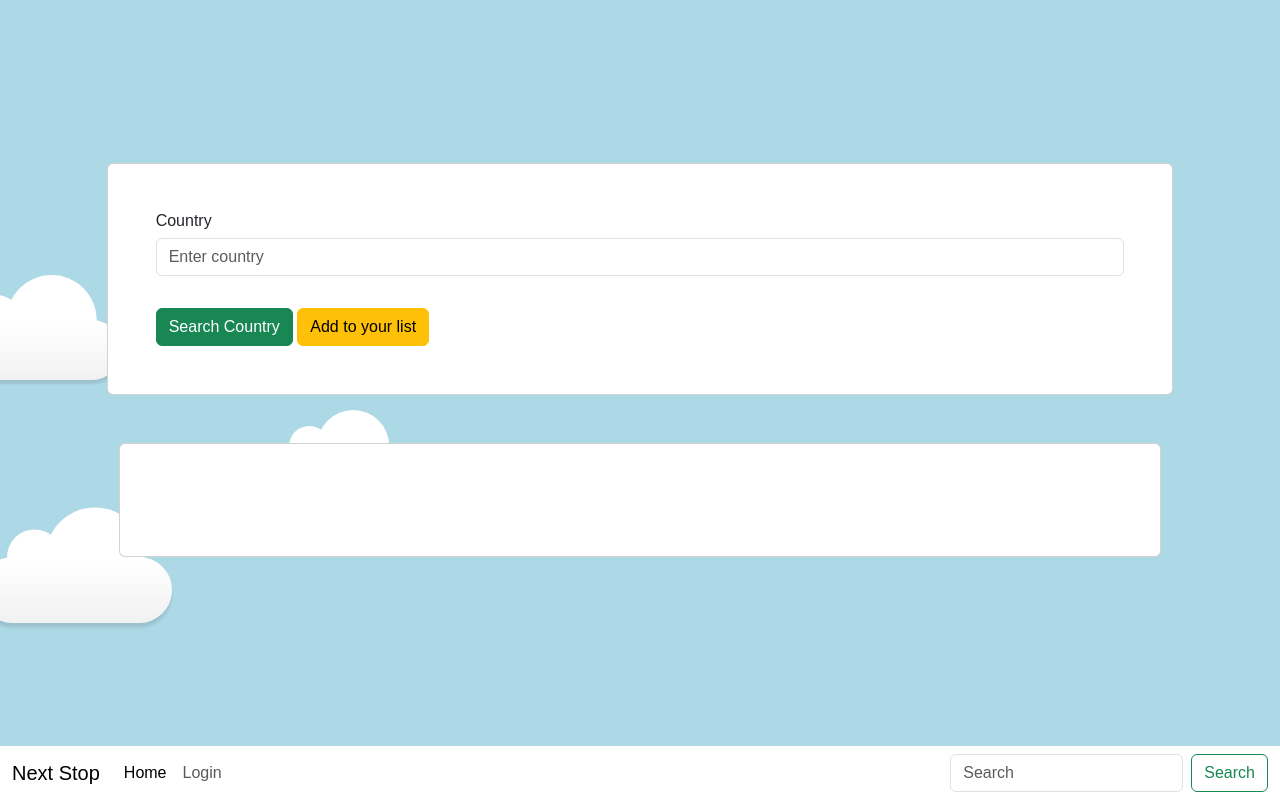
After one commit to composercordero/week7-JS, a Flask app: page /visited in a window 1280 px wide. The commit adds this page. Run offline with Flask 3, Linux system fonts and the light colour scheme.

Commit message:
query country, add to your list

```diff
--- a/app/forms.py
+++ b/app/forms.py
@@ -17,5 +17,5 @@ class LoginForm(FlaskForm):
     submit = SubmitField('Login')
 
 class Country(FlaskForm):
-    name = StringField('First Name', validators = [InputRequired()])
+    name = StringField('Country', validators = [InputRequired()])
     submit = SubmitField('Search Country')
--- a/app/routes.py
+++ b/app/routes.py
@@ -1,6 +1,6 @@
 from app import app, db
 from flask import render_template, redirect, url_for, flash, request
-from app.forms import SignUpForm, LoginForm
+from app.forms import SignUpForm, LoginForm, Country
 from app.models import User, Visited, Wish_List
 from flask_login import login_user, logout_user, login_required, current_user
 
@@ -44,7 +44,7 @@ def index():
 
         login_user(new_user)
 
-        return redirect(url_for('index'))
+        return redirect(url_for('visited'))
 
     return render_template('index.html', form = form, form2 = form2)
 
@@ -53,3 +53,25 @@ def logout():
     logout_user()
     flash("You have successfully logged out", "success")
     return redirect(url_for('index'))
+
+@app.route('/visited', methods = ['GET', 'POST'])
+def visited():
+    form = Country()
+
+    if form.validate_on_submit():
+        name = form.name.data
+
+        check_name = db.session.execute(db.select(Visited).where( (Visited.name==name))).scalar()
+        if check_name:
+            flash(f'{name} is already in your list', 'danger')
+            return redirect(url_for('visited'))
+
+        new_country = Visited(name = name, user_id = current_user.id)
+
+        db.session.add(new_country)
+        db.session.commit()
+        flash(f'You added {new_country.name} to your list!', 'success')
+
+        return redirect(url_for('visited'))
+
+    return render_template('visited.html', form = form)
--- a/app/static/css/style.css
+++ b/app/static/css/style.css
@@ -0,0 +1,169 @@
+.is-invisible{
+    display: none;
+}
+
+.is-visible{
+    display: block;
+}
+
+.table>:not(caption)>*>*{
+    background-color: transparent;
+
+}
+
+/* To study, css background source: https://codepen.io/Mark_Bowley/pen/LYZEBq */
+
+body {
+	background: lightblue;
+	color: #333;
+	font: 100% Arial, Sans Serif;
+	height: 100vh;
+	margin: 0;
+	padding: 0;
+	overflow-x: hidden;
+}
+
+#background-wrap {
+    bottom: 0;
+	left: 0;
+	padding-top: 50px;
+	position: fixed;
+	right: 0;
+	top: 0;
+	z-index: -1;
+}
+
+/* KEYFRAMES */
+
+@-webkit-keyframes animateCloud {
+    0% {
+        margin-left: -1000px;
+    }
+    100% {
+        margin-left: 100%;
+    }
+}
+
+@-moz-keyframes animateCloud {
+    0% {
+        margin-left: -1000px;
+    }
+    100% {
+        margin-left: 100%;
+    }
+}
+
+@keyframes animateCloud {
+    0% {
+        margin-left: -1000px;
+    }
+    100% {
+        margin-left: 100%;
+    }
+}
+
+/* ANIMATIONS */
+
+.x1 {
+	-webkit-animation: animateCloud 35s linear infinite;
+	-moz-animation: animateCloud 35s linear infinite;
+	animation: animateCloud 35s linear infinite;
+
+	-webkit-transform: scale(0.65);
+	-moz-transform: scale(0.65);
+	transform: scale(0.65);
+}
+
+.x2 {
+	-webkit-animation: animateCloud 20s linear infinite;
+	-moz-animation: animateCloud 20s linear infinite;
+	animation: animateCloud 20s linear infinite;
+
+	-webkit-transform: scale(0.3);
+	-moz-transform: scale(0.3);
+	transform: scale(0.3);
+}
+
+.x3 {
+	-webkit-animation: animateCloud 30s linear infinite;
+	-moz-animation: animateCloud 30s linear infinite;
+	animation: animateCloud 30s linear infinite;
+
+	-webkit-transform: scale(0.5);
+	-moz-transform: scale(0.5);
+	transform: scale(0.5);
+}
+
+.x4 {
+	-webkit-animation: animateCloud 18s linear infinite;
+	-moz-animation: animateCloud 18s linear infinite;
+	animation: animateCloud 18s linear infinite;
+
+	-webkit-transform: scale(0.4);
+	-moz-transform: scale(0.4);
+	transform: scale(0.4);
+}
+
+.x5 {
+	-webkit-animation: animateCloud 25s linear infinite;
+	-moz-animation: animateCloud 25s linear infinite;
+	animation: animateCloud 25s linear infinite;
+
+	-webkit-transform: scale(0.55);
+	-moz-transform: scale(0.55);
+	transform: scale(0.55);
+}
+
+/* OBJECTS */
+
+.cloud {
+	background: #fff;
+	background: -moz-linear-gradient(top,  #fff 5%, #f1f1f1 100%);
+	background: -webkit-gradient(linear, left top, left bottom, color-stop(5%,#fff), color-stop(100%,#f1f1f1));
+	background: -webkit-linear-gradient(top,  #fff 5%,#f1f1f1 100%);
+	background: -o-linear-gradient(top,  #fff 5%,#f1f1f1 100%);
+	background: -ms-linear-gradient(top,  #fff 5%,#f1f1f1 100%);
+	background: linear-gradient(top,  #fff 5%,#f1f1f1 100%);
+	filter: progid:DXImageTransform.Microsoft.gradient( startColorstr='#fff', endColorstr='#f1f1f1',GradientType=0 );
+
+	-webkit-border-radius: 100px;
+	-moz-border-radius: 100px;
+	border-radius: 100px;
+
+	-webkit-box-shadow: 0 8px 5px rgba(0, 0, 0, 0.1);
+	-moz-box-shadow: 0 8px 5px rgba(0, 0, 0, 0.1);
+	box-shadow: 0 8px 5px rgba(0, 0, 0, 0.1);
+
+	height: 120px;
+	position: relative;
+	width: 350px;
+}
+
+.cloud:after, .cloud:before {
+    background: #fff;
+	content: '';
+	position: absolute;
+	z-indeX: -1;
+}
+
+.cloud:after {
+	-webkit-border-radius: 100px;
+	-moz-border-radius: 100px;
+	border-radius: 100px;
+
+	height: 100px;
+	left: 50px;
+	top: -50px;
+	width: 100px;
+}
+
+.cloud:before {
+	-webkit-border-radius: 200px;
+	-moz-border-radius: 200px;
+	border-radius: 200px;
+
+	width: 180px;
+	height: 180px;
+	right: 50px;
+	top: -90px;
+}
--- a/app/static/js/index.js
+++ b/app/static/js/index.js
@@ -0,0 +1,69 @@
+let countrySearch = document.getElementById('search_button');
+let countryAdd = document.getElementById('submit_form_button');
+let tableCard = document.getElementsByClassName('table_card');
+
+countrySearch.addEventListener('click', searchCountry);
+// tableCard.addEventListener('click', function(){tableCard.classList.toggle('is-visible');
+// tableCard.classList.toggle('is-invisible')} );
+
+countryAdd.addEventListener('click', addCountry);
+
+function addCountry(e){
+    submitButton = document.getElementById('submit_form_button_id')
+    submitButton.addEventListener('click', e => {
+    form = document.getElementById('country_form')
+    form.submit()
+    })
+}
+
+function searchCountry(e){
+    e.preventDefault();
+    const country = document.getElementsByName('name')[0].value;
+    const url = `https://restcountries.com/v3.1/name/${country}`;
+
+    fetch(url)
+        .then(response => response.json())
+        .then(data => displayCountry(data))
+        .catch(err => console.error(err))
+}
+
+function displayCountry(data){
+    let table = document.getElementById('search_country');
+    table.classList.add('table-primary', 'p-5')
+
+    table.innerHTML = '';
+
+    if (data.length){
+        const thead = document.createElement('thead');
+        table.append(thead);
+        let tr = document.createElement('tr');
+        thead.append(tr);
+        const tableHeadings = ['Name', 'Capital', 'Currency', 'Languages', 'Flag', 'Coat of Arms'];
+        for (let heading of tableHeadings){
+            let th = document.createElement('th');
+            th.scope = 'col';
+            th.innerText = heading;
+            tr.append(th);
+        }
+
+        for (let field of data){
+            let tr = document.createElement('tr');
+            table.append(tr);
+
+            const td = document.createElement('td');
+            td.innerText = field.name.official
+            tr.append(td);
+
+            newDataCell(tr, field.capital);
+            newDataCell(tr, field.currencies[Object.keys(field.currencies)]['name']);
+            newDataCell(tr, field.languages[Object.keys(field.languages)[0]]);
+            newDataCell(tr, `<img src="${field.flags.png}" class="table_img" width="100%">`);
+            newDataCell(tr, `<img src="${field.coatOfArms.png}" class="table_img" height="200px">`);
+        }
+}}
+
+function newDataCell(tr, value){
+    let td = document.createElement('td');
+    td.innerHTML = value ?? '-';
+    tr.append(td);
+}
--- a/app/templates/base.html
+++ b/app/templates/base.html
@@ -16,19 +16,41 @@
             </div>
         </div>
 
+        <div id="background-wrap">
+            <div class="x1">
+                <div class="cloud"></div>
+            </div>
+
+            <div class="x2">
+                <div class="cloud"></div>
+            </div>
+
+            <div class="x3">
+                <div class="cloud"></div>
+            </div>
+
+            <div class="x4">
+                <div class="cloud"></div>
+            </div>
+
+            <div class="x5">
+                <div class="cloud"></div>
+            </div>
+          </div>
+
     <div class="row align-items-center" style="min-height: 90vh">
-        <div class="col-2"></div>
-        <div class="col-8">
+        <div class="col-1"></div>
+        <div class="col-10">
         {% block content %}
         {% endblock content %}
         </div>
-        <div class="col-2"></div>
+        <div class="col-1"></div>
     </div>
 
     {% include 'nav.html' %}
     </div>
 
-<script src="{{ url_for('static', filename='js/index.css') }}"></script>
+<script src="{{ url_for('static', filename='js/index.js') }}"></script>
 <script src="https://cdn.jsdelivr.net/npm/bootstrap@5.3.1/dist/js/bootstrap.bundle.min.js"></script>
 
 </body>
--- a/app/templates/nav.html
+++ b/app/templates/nav.html
@@ -11,7 +11,7 @@
           </li>
           {% if current_user.is_authenticated %}
           <li class="nav-item">
-            <a class="nav-link" href="#">Visited</a>
+            <a class="nav-link" href="{{ url_for ('visited') }}">Visited</a>
           </li>
           <li class="nav-item">
             <a class="nav-link" href="#">Wish List</a>
@@ -20,9 +20,6 @@
             <a class="nav-link" href="{{ url_for ('logout') }}">Logout</a>
           </li>
           {% else %}
-          <li class="nav-item">
-            <a class="nav-link" href="{{ url_for('signup') }}">Sign-Up</a>
-          </li>
           <li class="nav-item">
             <a class="nav-link" href="{{ url_for ('index') }}">Login</a>
           </li>
--- /dev/null
+++ b/app/templates/visited.html
@@ -0,0 +1,27 @@
+{% extends 'base.html' %}
+
+{% block content %}
+<!-- Horizontal card to show the countries -->
+<div class="row mb-5">
+  <div class="card p-5">
+    <form action="" method="post" id="country_query">
+      {{ form.csrf_token }}
+      <div class="mb-3">
+        <label for="exampleInputEmail1" class="form-label">{{ form.name.label }}</label>
+        {{ form.name(class='form-control', placeholder='Enter country') }}
+      </div>
+      <button class="btn btn-success mt-3" id="search_button" value="search">Search Country</button>
+      <button class="btn btn-warning mt-3" id="submit_form_button" value="add">Add to your list</button>
+    </form>
+</div>
+</div>
+
+<div class="row">
+  <div class="col-12">
+  <div class="table_card card p-5">
+      <table class="table table-light table-responsive align-middle" id="search_country"></table>
+</div>
+</div>
+</div>
+
+  {% endblock content %}
```
Also changed, not shown: app/templates/country.html (deleted, +0 -17 lines), app/templates/index.html (+16 -1 lines), 1 other file.
